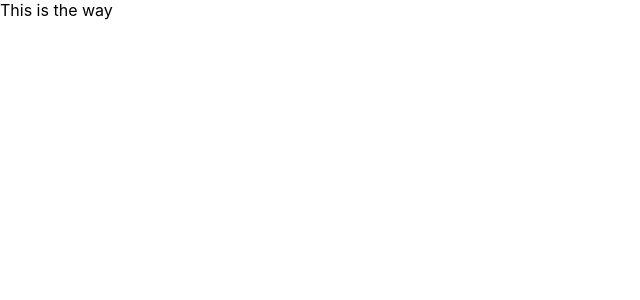
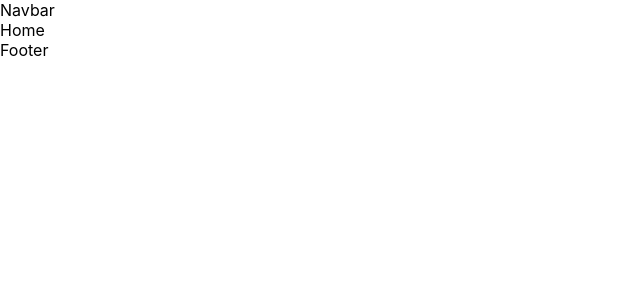
Before and after one commit to aalsaedi265/super_blog, a React (Create React App) app: page / in a window 1280 px wide. Shown: the top 300 px of the page, without its empty margins (0-640 px from the left). Built offline with nearby package versions, Linux system fonts and the light colour scheme.

Commit message:
fixed the outelt prblems

```diff
--- a/src/App.js
+++ b/src/App.js
@@ -2,18 +2,58 @@
 import {
   createBrowserRouter,
   RouterProvider,
-  Route
+  Route,
+  Outlet
 } from "react-router-dom";
+import Login from "./pages/Login";
+import Regester from "./pages/Regester";
+import Write from "./pages/Write";
+import Home from "./pages/Home";
+import Single from "./pages/Single";
+import Navbar from "./components/Navbar";
+import Footer from "./components/Footer";
+
+
+const Layout = () => {
+  return (
+    <>
+      <Navbar />
+      <Outlet/>
+      <Footer />
+    </>
+  );
+};
 
 const router = createBrowserRouter([
   {
     path:'/',
-    element: <div>This is the way</div>
+    element: <Layout/>,
+    children:[
+
+      {
+        path:'/post',
+        element:<Single/>
+      },
+      {
+        path:'/write',
+        element:<Write/>
+      },
+      {
+        path:"/",
+        element: <Home/>
+      },
+
+    ]
   },
   {
-    path:'/test',
-    element: <div>Testing</div>
-  }
+    path:'/regester',
+    element: <Regester/>
+  },
+  {
+    path:"/login",
+    element:<Login/>
+  },
+
 ])
 
 function App() {
--- /dev/null
+++ b/src/components/Footer.jsx
@@ -0,0 +1,9 @@
+import React from 'react'
+
+function Footer() {
+  return (
+    <div>Footer</div>
+  )
+}
+
+export default Footer
--- /dev/null
+++ b/src/components/Navbar.jsx
@@ -0,0 +1,9 @@
+import React from 'react'
+
+function Navbar() {
+  return (
+    <div>Navbar</div>
+  )
+}
+
+export default Navbar
```
